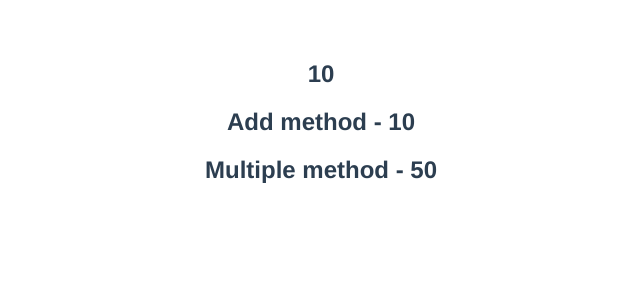
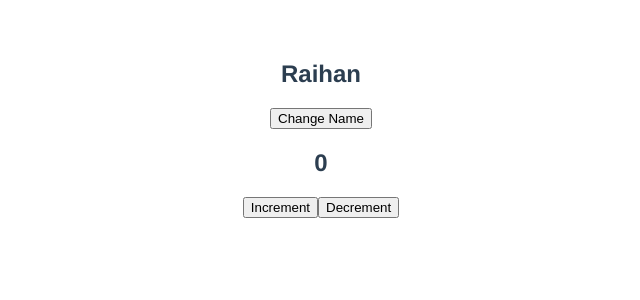
Before and after one commit to raihanwebmaster/Learn-Vue.js, a Vue app: page / in a window 1280 px wide. Shown: the top 300 px of the page, without its empty margins (319-959 px from the left). Built offline with nearby package versions, Linux system fonts and the light colour scheme.

Commit message:
Event handling

```diff
--- a/src/App.vue
+++ b/src/App.vue
@@ -1,8 +1,17 @@
-<!---------------------- Methods ------------------------->
+<!---------------------- Event Handling ------------------------->
 <template>
-  <h2>{{ 2 + 3 + 5 }}</h2>
-  <h2>Add method - {{ add(2, 5, 3) }}</h2>
-  <h2>Multiple method - {{multiply(10)}}</h2>
+  <h2>{{ name }}</h2>
+  <div>
+    <button v-on:click="changeName">Change Name</button>
+  </div>
+  <!-- <div>
+    <button v-on:mouseover="name = 'Uddin'">Change Name</button>
+  </div> -->
+  <h2>{{ count }}</h2>
+  <div>
+    <button @click="increment(1, $event)">Increment</button>
+    <button v-on:click="decrement(5)">Decrement</button>
+  </div>
 </template>
 
 
@@ -12,15 +21,21 @@ export default {
   name: "App",
   data() {
     return {
-      baseMultiplier: 5
+      name: 'Raihan',
+      count: 0,
     };
   },
   methods: {
-    add(a, b, c) {
-      return a + b + c
+    changeName(event) {
+      this.name = 'Uddin'
+      console.log(event)
     },
-    multiply(num) {
-      return num* this.baseMultiplier
+    increment(num,event) {
+      this.count += num
+      console.log('Event',event)
+    },
+    decrement(num) {
+      this.count -= num
     }
   }
 };
```
